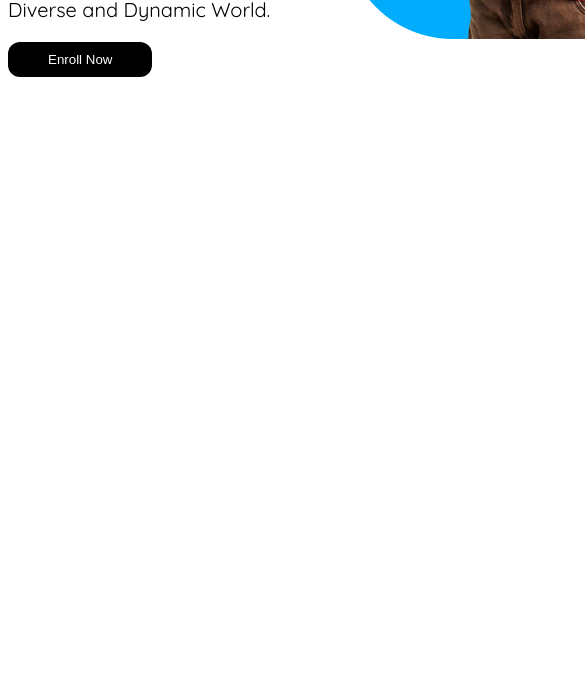
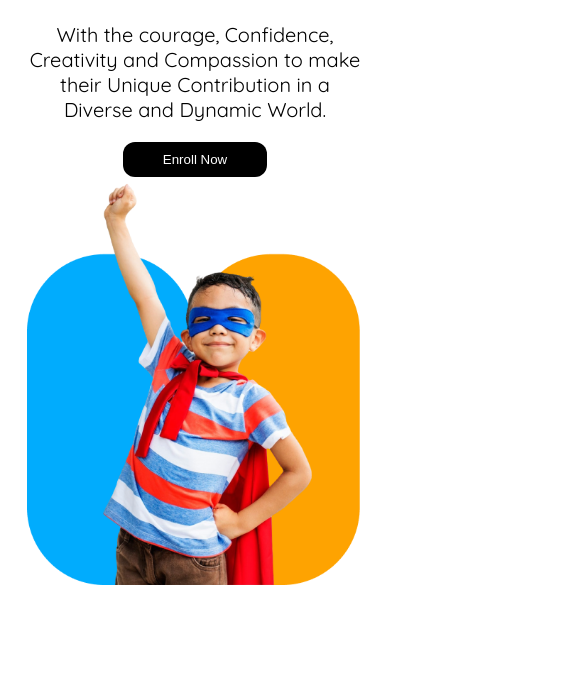
Before and after one commit to Wania14052012/second-assignment, a plain HTML site: page index.html in a window 390 px wide. Shown: the part 649-1342 px from the top of the page, 585 px wide, since content can reach past the window. Before the commit the page ends 844 px from the top, so only its background shows below. Drawn offline with Linux system fonts and the light colour scheme.

Commit message:
header done

```diff
--- a/index.html
+++ b/index.html
@@ -10,7 +10,7 @@
 <link rel="stylesheet" href="style.css">
 </head>
 <body class="quicksand-font">
-    <header class="header">
+<header class="header">
         <nav class="navbar">
             <div class="logo-div">
             <img src="assets/logo.png" class="logo-img">
@@ -31,9 +31,12 @@
     <p class="header-para">With the courage, Confidence, Creativity and Compassion to make <br>their Unique Contribution in a Diverse and Dynamic World.</p>
     <button class="header-btn">Enroll Now</button>
 </div>
-<img src="assets/hero-kids.png" alt="">
+<img src="assets/hero-kids.png" class="hero">
 </div>
 </header>
-    <script src="https://kit.fontawesome.com/7b26ff700d.js" crossorigin="anonymous"></script>
+<main class="main">
+
+</main>
+<script src="https://kit.fontawesome.com/7b26ff700d.js" crossorigin="anonymous"></script>
 </body>
 </html>
--- a/style.css
+++ b/style.css
@@ -48,7 +48,7 @@ nav ul a{
 .logo-h2{
     font-size: 32px;
 }
-@media screen and (max-width: 515px){
+@media screen and (max-width: 850px){
     .logo-h2{
           display: none;
     }
@@ -84,9 +84,34 @@ nav ul a{
         outline: none;
         border-radius: 12px;
         padding: 10px 40px;
+
 }
 .head-cont{
-    display: flex;
+    display: grid;
+    grid-template-columns: repeat(2,1fr);
     align-items: center;
-    justify-content: space-around;
+    justify-content: center;
+    padding: 100px;
 }
+@media screen and (max-width: 845px) {
+    .head-cont{
+        display: grid;
+        grid-template-columns: repeat(1,1fr);
+        align-items: center;
+        justify-content: center;
+        padding: 100px;
+        text-align: center;
+    }
+    .header-h1{
+        text-align: center;
+        font-size: 56px;
+    }
+    .header-para{
+        text-align: center;
+        font-size: 20px;
+        font-weight: normal;
+    }
+    .hero{
+        width: 99%;
+    }
+}
```
